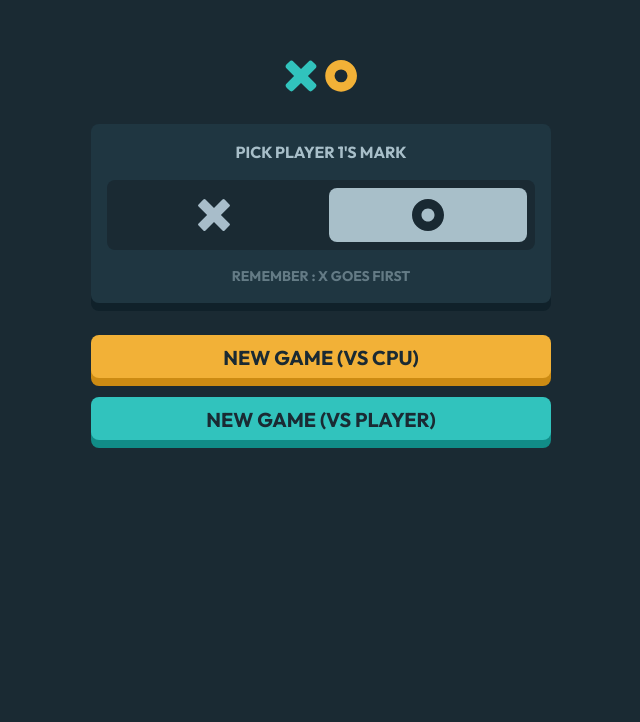
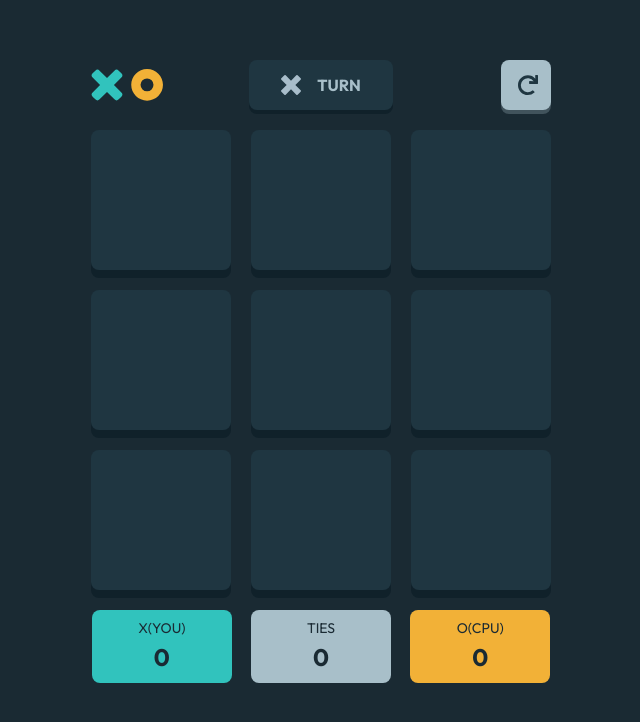
Before and after one commit to Lee-folkes/Tic-tac-toe, a plain HTML site: page index.html in a window 1280 px wide. Shown: the part 140-862 px from the top of the page, without its empty margins (319-959 px from the left). Drawn offline with Linux system fonts and the light colour scheme.

Commit message:
main game board styles

```diff
--- a/app.js
+++ b/app.js
@@ -29,8 +29,8 @@ Player = class{
         return this;
 
     }
+}
 
-}
 //get elements
 const startIconXimg = document.querySelector('.mark-x img');
 const startIconOimg = document.querySelector('.mark-o img');
@@ -38,8 +38,14 @@ const startIconX = document.querySelector('.mark-x');
 const startIconO = document.querySelector('.mark-o');
 const newGameCpuBtn = document.querySelector('.new-game-cpu-button');
 const newGamePlayerBtn = document.querySelector('.new-game-player-button');
-let playerOneIcon = null;
-let playerTwoIcon = null;
+
+//assets
+const xIcon = './assets/icon-x.svg';
+const oIcon = './assets/icon-0.svg'
+
+//define players
+const playerOne = new Player('Player One', oIcon, false);
+const playerTwo = new Player('Player Two', xIcon, false);
 
 //player mark menu toggle states
 startIconO.addEventListener('click', e =>{
@@ -49,9 +55,11 @@ startIconO.addEventListener('click', e =>{
         startIconOimg.classList.add('icon-filter-bg');
         startIconXimg.classList.add('icon-filter-silver');
         startIconXimg.classList.remove('icon-filter-bg');
+
         //set chosen marker
-        playerOneIcon = 'O';
-        playerTwoIcon = 'X';
+        //replace with urls to assets
+        playerOne.playerIcon = oIcon;
+        playerTwo.playerIcon = xIcon;
 
     }
 });
@@ -63,46 +71,39 @@ startIconX.addEventListener('click', e =>{
         startIconXimg.classList.add('icon-filter-bg');
         startIconOimg.classList.remove('icon-filter-bg');
         startIconOimg.classList.add('icon-filter-silver');
+
         //set chosen marker
-        playerOneIcon = 'X';
-        playerTwoIcon = 'O';
+        //replace with urls to assets
+        playerOne.playerIcon = oIcon;
+        playerTwo.playerIcon = xIcon;
     }
 });
 
-
-
-//setup player objects on button press
-newGameCpuBtn.addEventListener ('click', e => {
-    const playerOne = new Player('Player One', playerOneIcon, false);
-    const playerTwo = new Player('Player Two', playerTwoIcon, true);
-
-    //decide who goes first
-    if(playerOne.playerIcon === 'X'){
+function goesFirst(){
+    if(playerOne.playerIcon === xIcon){
         playerOne.toggleTurn();
     }else{
         playerTwo.toggleTurn();
     };
+}
+
+//setup player objects on button click
+newGameCpuBtn.addEventListener ('click', e => {
+    //game is against cpu
+    playerTwo.isCpu = true;
+    //decide who goes first
+    goesFirst();
 
     console.log(playerOne);
     console.log(playerTwo);
-})
+});
 
 newGamePlayerBtn.addEventListener ('click', e => {
-    const playerOne = new Player('Player One', playerOneIcon, false);
-    const playerTwo = new Player('Player Two', playerTwoIcon, false);
-
     //decide who goes first
-    if(playerOne.playerIcon === 'X'){
-        playerOne.toggleTurn();
-    }else{
-        playerTwo.toggleTurn();
-    };
+    goesFirst();
 
     console.log(playerOne);
     console.log(playerTwo);
-
-})
-
-
+});
 
 // const playerOne = new Player('Player One', 'x', false);
--- a/index.html
+++ b/index.html
@@ -18,7 +18,7 @@
     <main>
 
         <!-- NEW GAME SCREEN -->
-        <div class="new-game-scr container">
+        <div class="new-game-scr container display-none">
             <div class="logo"><img src="./assets/logo.svg" alt="" srcset=""></div>
             <div class="new-game-card">
                 <h1>PICK PLAYER 1'S MARK</h1>
@@ -34,6 +34,46 @@
             </div>
         </div>
 
+        <!-- Main Game Screen -->
+        <div class="main-game-screen container">
+            <div class="game-board-top">
+                <div class="logo-left"><img src="./assets/logo.svg" alt=""></div>
+                <div class="active-player-indicator"><img class="icon-filter-silver" src="./assets/icon-x.svg" alt=""><span>TURN</span></div>
+                <div class="reset-button"><button class="reset-button"><img src="./assets/icon-restart.svg" alt="" srcset=""></button></div>
+            </div>
+            <div class="main-grid">
+                <div class="tile-1 tile"></div>
+                <div class="tile-2 tile"></div>
+                <div class="tile-3 tile"></div>
+                <div class="tile-4 tile"></div>
+                <div class="tile-5 tile"></div>
+                <div class="tile-6 tile"></div>
+                <div class="tile-7 tile"></div>
+                <div class="tile-8 tile"></div>
+                <div class="tile-9 tile"></div>
+            </div>
+            <div class="game-board-bottom">
+                <div class="x-score score">
+                    <div class="player-info-wrapper">
+                        <span>X</span><span class="x-player">(YOU)</span>
+                    </div>
+                    <div class="score-value-wrapper">
+                        <span class="x-score-value">0</span>
+                    </div>
+                </div>
+                <div class="ties-score score"><span>TIES</span>
+                    <span class="ties-score-value">0</span></div>
+                <div class="o-score score">
+                    <div class="player-info-wrapper">
+                        <span>O</span><span class="o-player">(CPU)</span>
+                    </div>
+                    <div class="score-value-wrapper">
+                        <span class="o-score-value">0</span>
+                    </div>
+                </div>
+            </div>
+        </div>
+
 
     </main>
     <!-- JS -->
--- a/style.css
+++ b/style.css
@@ -213,7 +213,121 @@ select {
     background-color: var(--colour-accent-700-hover)
 }
 
+/* Main Game Screen */
 
+.main-game-screen{
+    display: flex;
+    flex-direction: column;
+    align-items: center;
+    justify-content: center;
+    min-width: 460px;
+    margin-block: 25dvh;
+}
+
+.game-board-top{
+    display: flex;
+    justify-content: space-between;
+    min-width: 460px;
+}
+
+.logo-left{
+    display: flex;
+    align-items: center;
+    min-width: 33%;
+}
+
+.active-player-indicator{
+    display: flex;
+    align-items: center;
+    gap: 1rem;
+    background-color: var(--colour-bg-800);
+    box-shadow: 0 4px #10212a;
+    border-radius: .5rem;
+    padding: .5rem 2rem;
+    color: var(--colour-neutral-500);
+    font-size: var(--fs-heading-xs);
+    font-weight: 700;
+
+}
+
+.active-player-indicator img{
+    aspect-ratio: 1;
+    width: 20px;
+}
+
+.reset-button{
+    min-width: 33%;
+    display: flex;
+    justify-content: flex-end;
+    align-items: center;
+}
+
+.main-game-screen button{
+    text-align: center;
+    aspect-ratio: 1;
+    padding: .8rem;
+    border-radius: .5rem;
+    border: none;
+    background-color: var(--colour-neutral-500);
+    box-shadow: 0 4px #a8bfc946;
+}
+
+/* Main game board */
+.main-grid{
+    display: grid;
+    grid-template-columns: 1fr 1fr 1fr;
+    gap: 20px;
+    margin-block: 20px;
+}
+
+.tile{
+    background-color: var(--colour-bg-800);
+    min-width: 140px;
+    aspect-ratio: 1;
+    box-shadow: 0 8px #10212a;
+    border-radius: .5rem;
+}
+
+/* bottom section */
+
+.game-board-bottom{
+    display: flex;
+    justify-content: space-between;
+    gap: 1.2rem;
+    color: var(--colour-bg-900);
+}
+
+.score{
+    display: flex;
+    flex-direction: column;
+    align-items: center;
+    justify-content: center;
+    padding-block: .5rem;
+    width: 140px;
+    border-radius: .5rem;
+}
+
+.player-info-wrapper, .ties-score{
+    font-size: var(--fs-body);
+}
+
+.score-value-wrapper, .ties-score-value{
+    font-size: var(--fs-heading-m);
+    font-weight: 700;
+}
+
+
+.x-score{
+    background-color: var(--colour-accent-700);
+}
+
+.ties-score{
+    background-color: var(--colour-neutral-500);
+}
+
+.o-score{
+    background-color: var(--colour-accent-600);
+}
 
 
 
```
